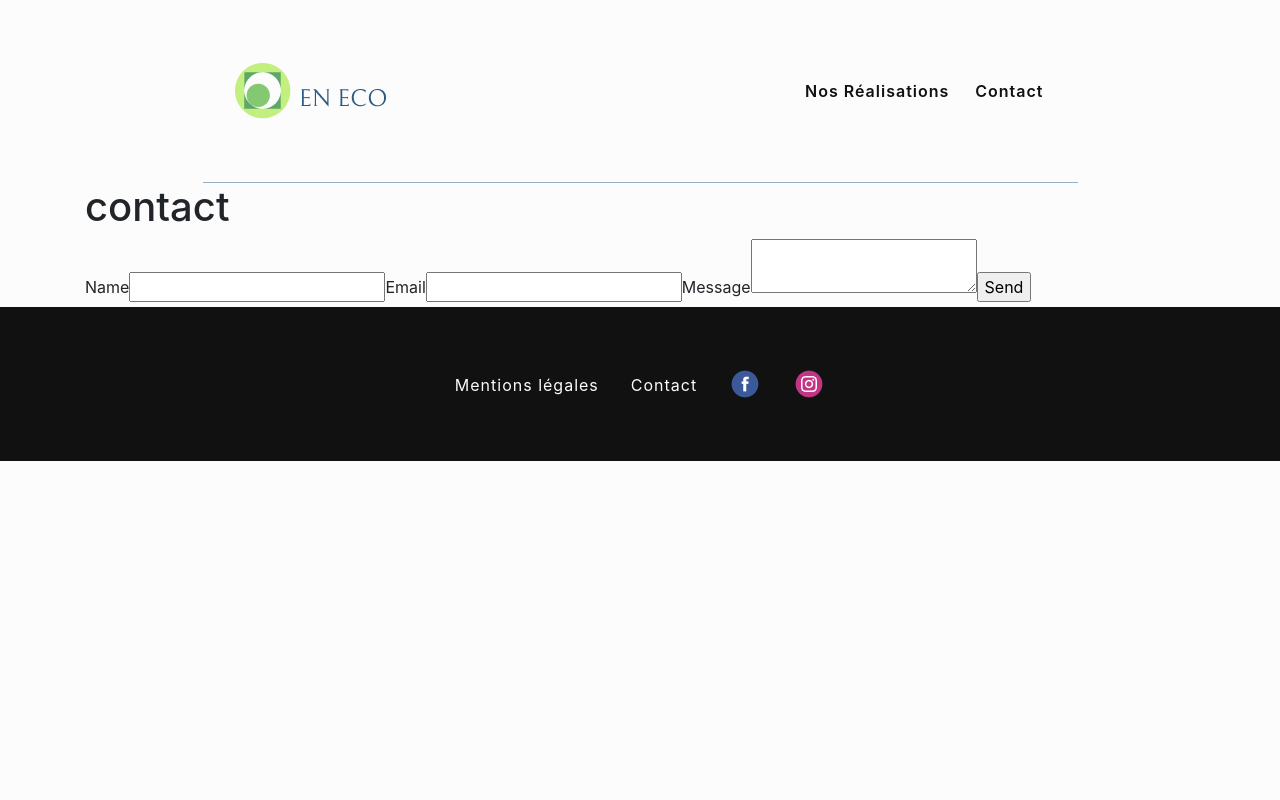
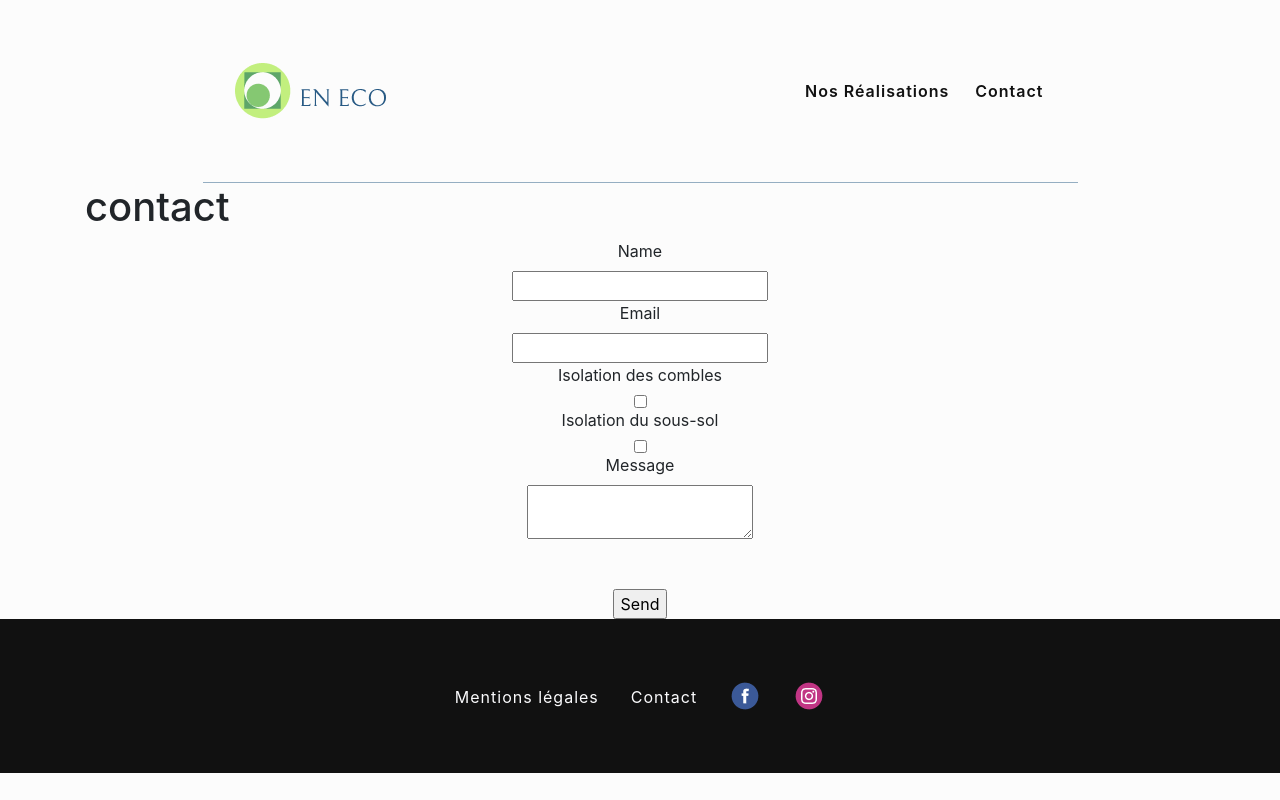
Before and after one commit to EmirKherchi/EN-ECO, a Vue app: page /contact in a window 1280 px wide. Built offline with nearby package versions, Linux system fonts and the light colour scheme.

Commit message:
form contact method done

```diff
--- a/src/components/FormContact.vue
+++ b/src/components/FormContact.vue
@@ -1,53 +1,82 @@
 <template>
   <div class="formContact">
-    <h1>{{ title }}</h1>
     <form class="contact-form" @submit.prevent="sendEmail">
       <label>Name</label>
       <input type="text" name="user_name" />
       <label>Email</label>
       <input type="email" name="user_email" />
+      <label for="iso_comble">Isolation des combles</label>
+      <input
+        type="checkbox"
+        name="iso_comble"
+        id="iso_comble"
+        value="isolation des combles"
+      />
+      <label for="iso_sous">Isolation du sous-sol</label>
+      <input
+        type="checkbox"
+        name="iso_sous"
+        id="iso_sous"
+        value="isolation du sous sol"
+      />
       <label>Message</label>
       <textarea name="message"></textarea>
+
       <input type="submit" value="Send" />
+
     </form>
   </div>
 </template>
 
 <script>
-import emailjs from 'emailjs-com';
+import emailjs from "emailjs-com";
 
 export default {
   name: "FormContact",
   props: {
     title: String,
   },
+  data: function() {
+    return {
+      isocomble: false,
+    };
+  },
   methods: {
     sendEmail: (e) => {
-      emailjs.sendForm('service_d7yzkun', 'template_suls7od', e.target, 'user_DjSPAKIEOISYGSAvrYotn')
-        .then((result) => {
-            console.log('SUCCESS!', result.status, result.text);
-        }, (error) => {
-            console.log('FAILED...', error);
-        });
-    }
-  }
+      emailjs
+        .sendForm(
+          "service_d7yzkun",
+          "template_suls7od",
+          e.target,
+          "user_DjSPAKIEOISYGSAvrYotn"
+        )
+        .then(
+          (result) => {
+            console.log("SUCCESS!", result.status, result.text);
+          },
+          (error) => {
+            console.log("FAILED...", error);
+          }
+        );
+    },
+  },
 };
 </script>
 
 <!-- Add "scoped" attribute to limit CSS to this component only -->
-<style scoped lang="scss">
-h3 {
-  margin: 40px 0 0;
-}
-ul {
-  list-style-type: none;
-  padding: 0;
-}
-li {
-  display: inline-block;
-  margin: 0 10px;
-}
-a {
-  color: #42b983;
+<style lang="scss" scoped>
+.formContact {
+  text-align: center;
+  input {
+    display: block;
+    margin: auto;
+    &[type="submit"] {
+      margin-top: 50px;
+    }
+  }
+  textarea {
+    display: block;
+    margin: auto;
+  }
 }
 </style>
```
